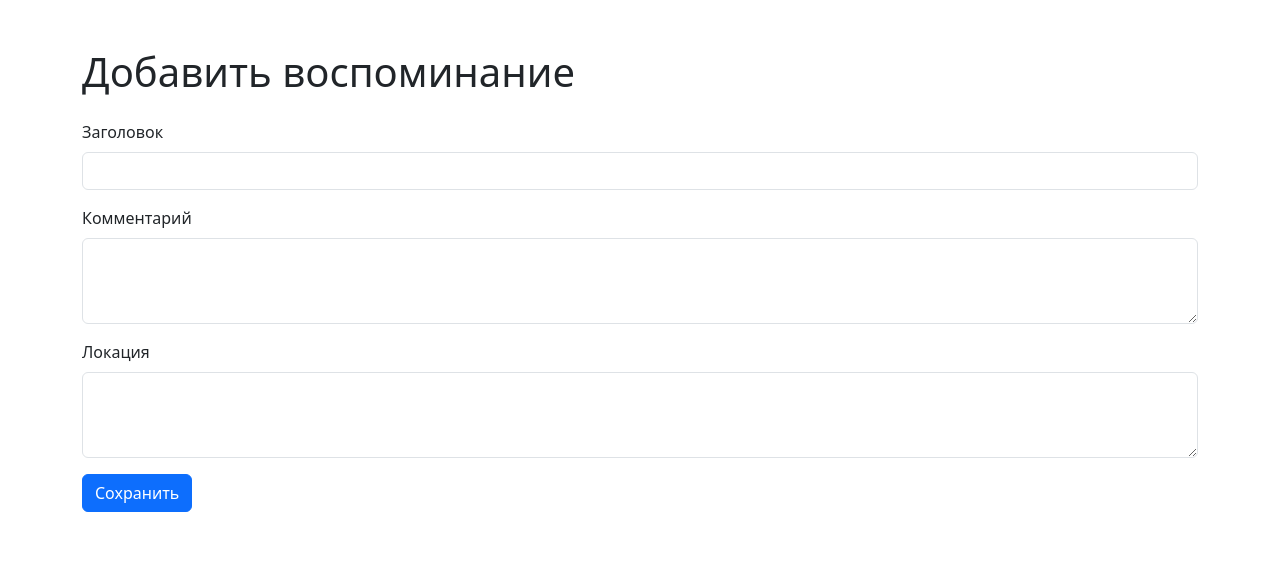
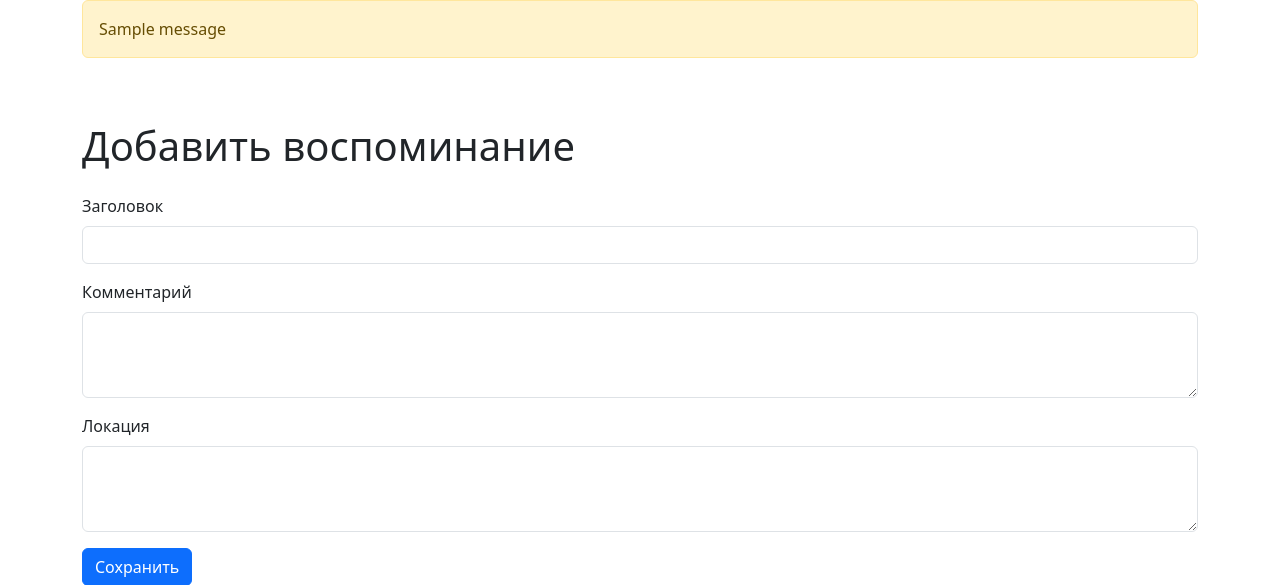
Before and after one commit to babanlive/Places_Remember, a Django app: page /new/ in a window 1280 px wide. Shown: the part 56-641 px from the top of the page. Run offline with Django 4.2, Linux system fonts and the light colour scheme; a user stored in the database is signed in; tables that the repository leaves empty hold one stand-in row (values such as "Sample post"); one stand-in notice (Sample message) is shown.

Commit message:
update base.html - added messages

```diff
--- a/templates/base.html
+++ b/templates/base.html
@@ -48,6 +48,19 @@
           </div>
       </div>
   </nav>
+  <div class="container">
+    <div class="row">
+      <div class="col">
+        {% if messages %}
+          {% for message in messages %}
+            <div class="alert alert-warning" role="alert">
+              {{ message }}
+            </div>
+          {% endfor %}
+        {% endif %}
+      </div>
+    </div>
+  </div>
     {% block content %} {% endblock content %}
     <script src="https://cdn.jsdelivr.net/npm/bootstrap@5.3.3/dist/js/bootstrap.bundle.min.js" integrity="sha384-YvpcrYf0tY3lHB60NNkmXc5s9fDVZLESaAA55NDzOxhy9GkcIdslK1eN7N6jIeHz" crossorigin="anonymous"></script>
     <script src="https://cdn.jsdelivr.net/npm/@popperjs/core@2.11.8/dist/umd/popper.min.js" integrity="sha384-I7E8VVD/ismYTF4hNIPjVp/Zjvgyol6VFvRkX/vR+Vc4jQkC+hVqc2pM8ODewa9r" crossorigin="anonymous"></script>
```
